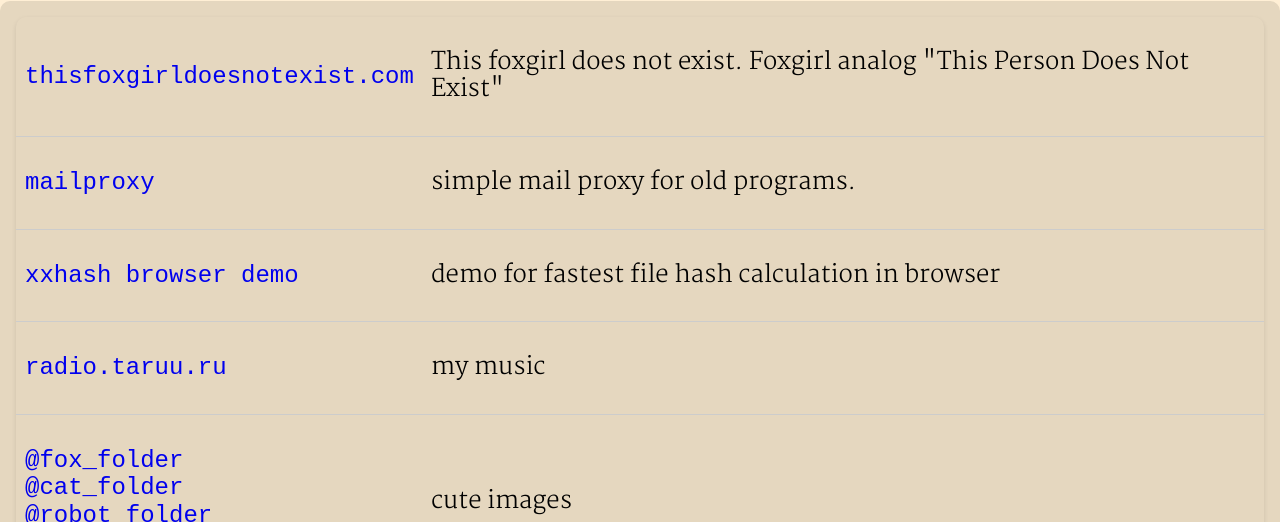
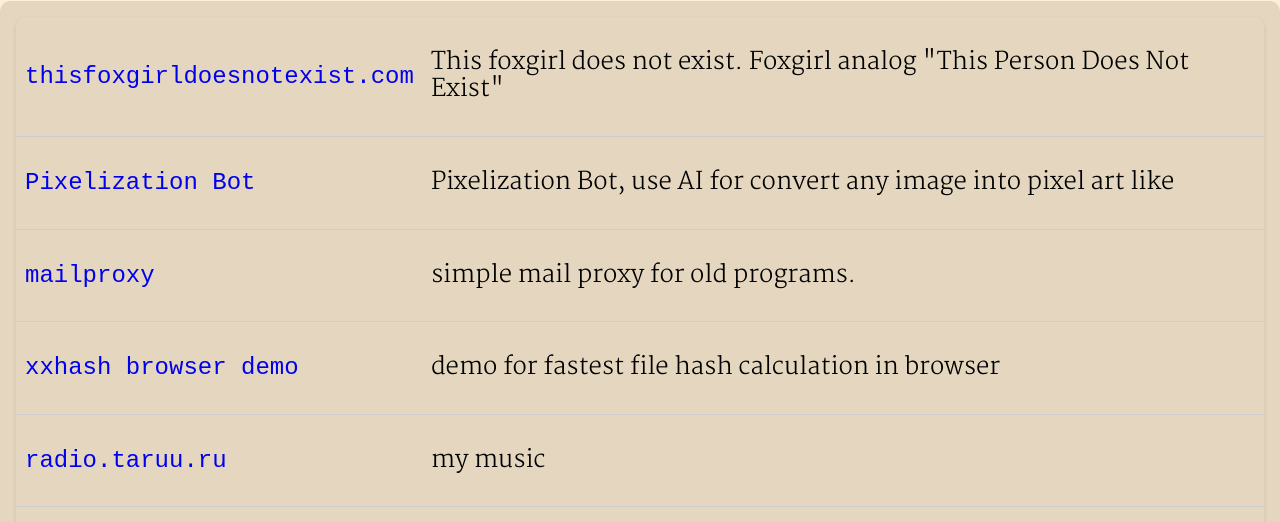
Before and after one commit to Taruu/business-card, a plain HTML site: page index.html in a window 1280 px wide. Shown: the part 674-1196 px from the top of the page. Drawn offline with nearby package versions, Linux system fonts and the light colour scheme.

Commit message:
Update index.html
add Pixelization Bot

```diff
--- a/index.html
+++ b/index.html
@@ -106,6 +106,16 @@
 
                 </tr>
                 <tr>
+                    <td><a href="https://t.me/pixelizationaibot" rel="noopener noreferrer" target="_blank"
+                           title="Foxes!">Pixelization Bot</a>
+                    </td>
+                    <td>
+                        <p>Pixelization Bot, use AI for convert any image into pixel art like
+                        </p>
+                    </td>
+
+                </tr>
+                <tr>
                     <td><a href="https://github.com/Taruu/mailproxy-with-utils" rel="noopener noreferrer"
                            target="_blank">mailproxy</a></td>
                     <td>
```
